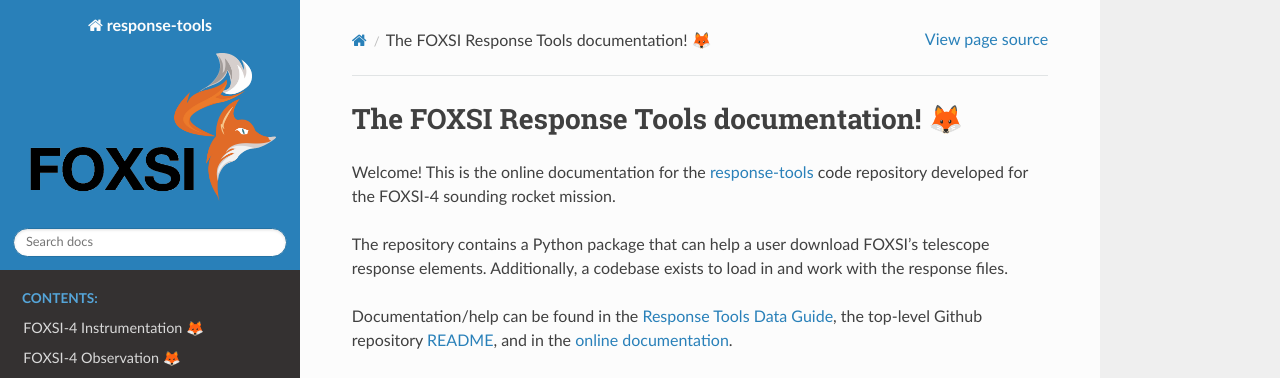
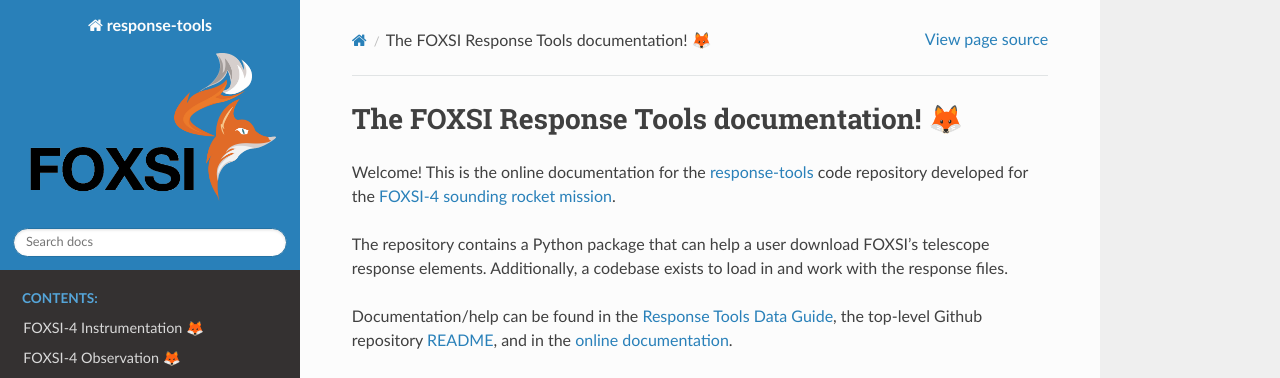
Before and after one commit to thanasipantazides/response-tools, a Sphinx documentation site: the page built from docs/index.rst, in a window 1280 px wide and 900 px high. Shown: the top 378 px of the window. Built offline with Sphinx 7.4.7 and the Read the Docs theme 3.1.0, drawn with Linux system fonts in a browser that asks for light colours; pages that are not in the unit, such as notebooks, are missing from menus; part of the change alters nothing that is shown.

```diff
--- a/docs/index.rst
+++ b/docs/index.rst
@@ -6,7 +6,7 @@
 The FOXSI Response Tools documentation! |:fox:|
 ===============================================
 
-Welcome! This is the online documentation for the `response-tools <https://github.com/foxsi/response-tools>`__ code repository developed for the FOXSI-4 sounding rocket mission.
+Welcome! This is the online documentation for the `response-tools <https://github.com/foxsi/response-tools>`__ code repository developed for the `FOXSI-4 sounding rocket mission <https://foxsi.umn.edu/launches/foxsi-4>`__.
 
 The repository contains a Python package that can help a user download FOXSI's telescope response elements. Additionally, a codebase exists to load in and work with the response files.
 
```
